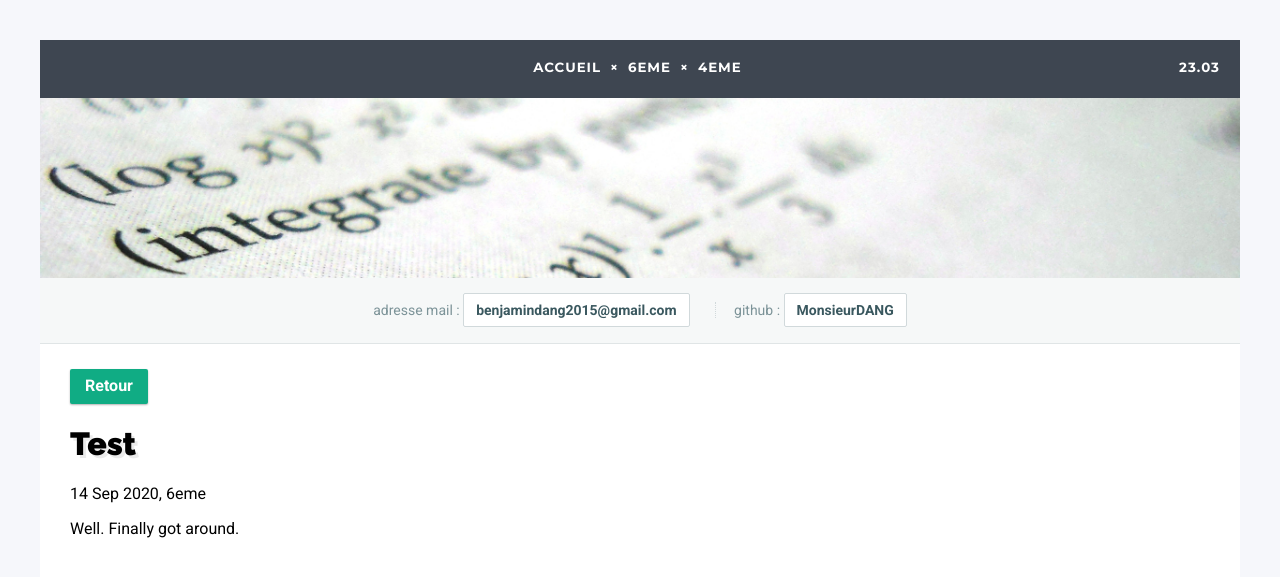
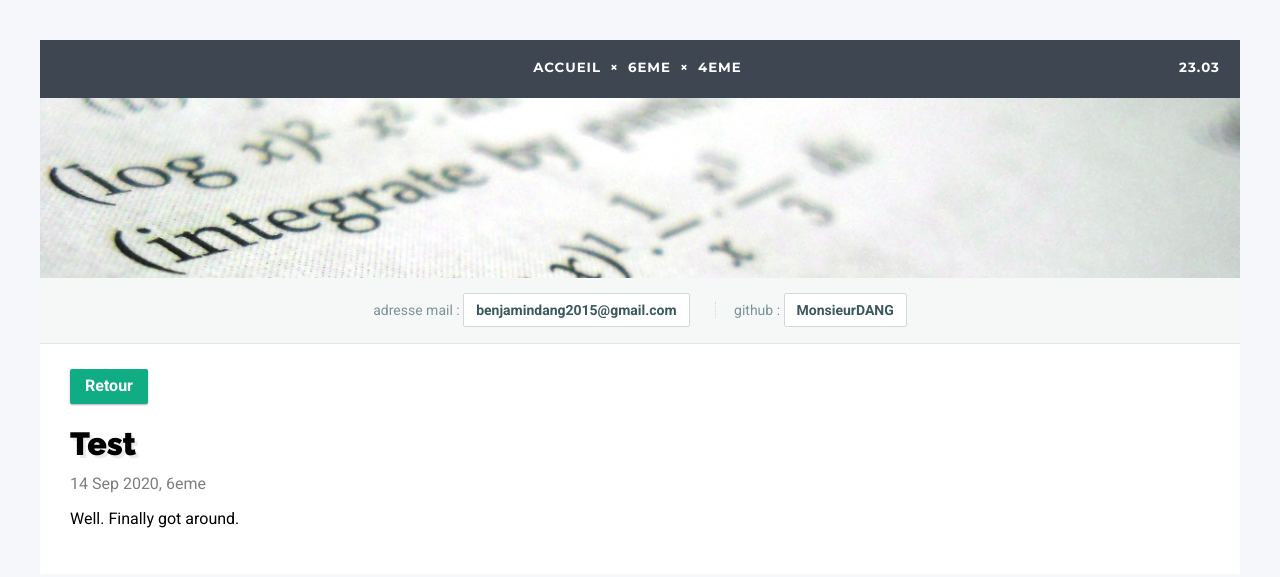
Before and after one commit to DangSinslay/DangSinslay.github.io, a Jekyll site: the page built from _posts/6eme/2020-09-14-test.md, in a window 1280 px wide. Shown: the top 577 px of the page. Built offline with Jekyll 4.4.1, drawn with Linux system fonts in a browser that asks for light colours.

Commit message:
Update main.css

```diff
--- a/css/main.css
+++ b/css/main.css
@@ -128,6 +128,11 @@ h1 {
 	text-shadow: 3px 3px #EBEBEB !important;
 }
 
+.meta {
+    color: #7E7E7E !important;
+    margin-top: -10px !important;
+}
+
 footer {
 	background: #F6F7FB;
 	height: 42px;
```
